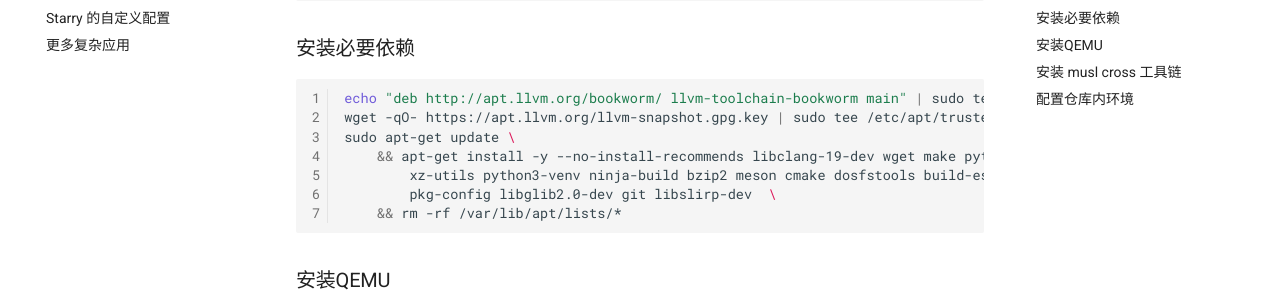
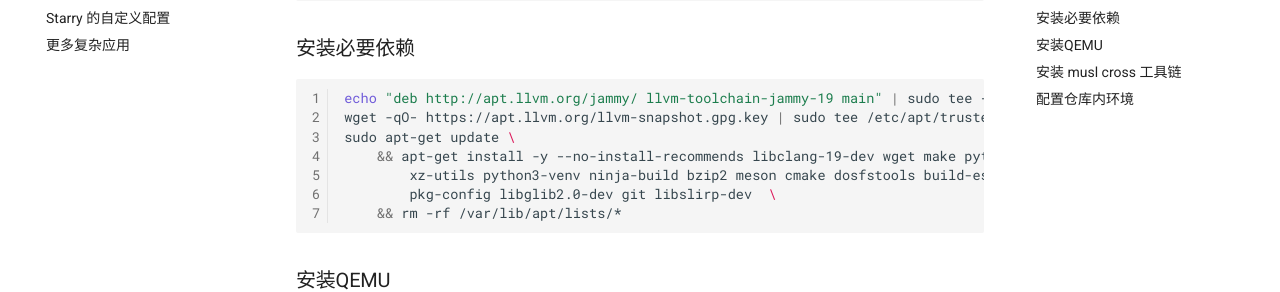
Before and after one commit to chyyuu/Starry-Tutorial-Book, an MkDocs documentation site: the page built from docs/setup/env.md, in a window 1280 px wide and 900 px high, scrolled down 1102 px. Shown: the part 171-463 px from the top of the window. Built offline with MkDocs 1.6.1 and Material for MkDocs 9.7.7, drawn with Linux system fonts in a browser that asks for light colours; comment, search, counter and statistics services are not loaded.

Commit message:
[fix] update the command for libclang-19-dev

````diff
--- a/docs/setup/env.md
+++ b/docs/setup/env.md
@@ -57,7 +57,7 @@ rustc 1.83.0 (90b35a623 2024-11-26)
 ### 安装必要依赖
 
 ```bash
-echo "deb http://apt.llvm.org/bookworm/ llvm-toolchain-bookworm main" | sudo tee -a /etc/apt/sources.list
+echo "deb http://apt.llvm.org/jammy/ llvm-toolchain-jammy-19 main" | sudo tee -a /etc/apt/sources.list
 wget -qO- https://apt.llvm.org/llvm-snapshot.gpg.key | sudo tee /etc/apt/trusted.gpg.d/apt.llvm.org.asc
 sudo apt-get update \
     && apt-get install -y --no-install-recommends libclang-19-dev wget make python3 \
````
